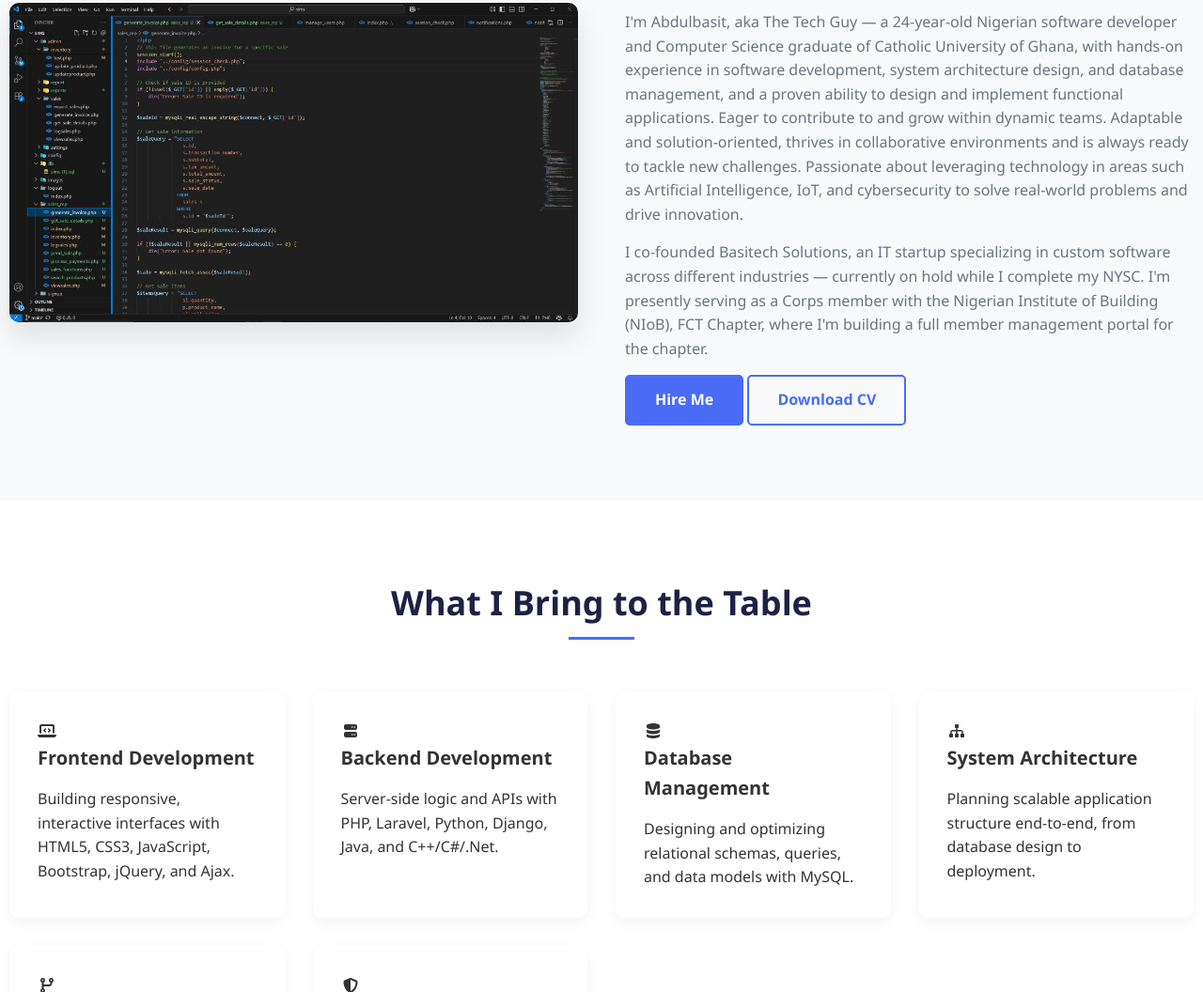
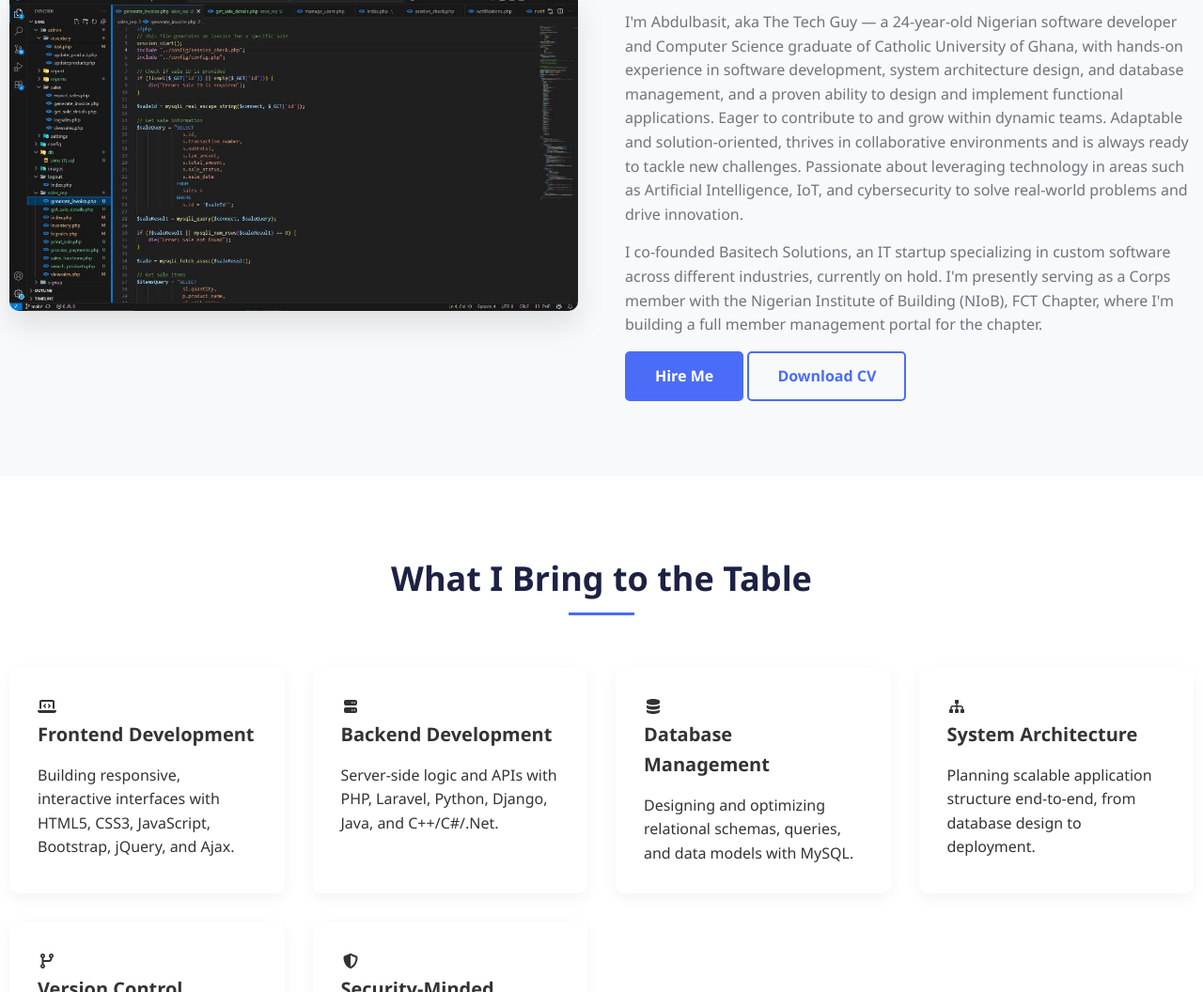
Before and after one commit to olumide1807/myportfolio, a plain HTML site: page index.html in a window 1280 px wide. Shown: the part 1160-2216 px from the top of the page at 94% size. Drawn offline with Linux system fonts and the light colour scheme.

Commit message:
Profile update

```diff
--- a/index.html
+++ b/index.html
@@ -143,7 +143,7 @@
                         Artificial Intelligence, IoT, and cybersecurity to solve real-world problems and drive
                         innovation.</p>
                     <p>I co-founded Basitech Solutions, an IT startup specializing in custom software across
-                        different industries — currently on hold while I complete my NYSC. I'm presently serving as
+                        different industries, currently on hold. I'm presently serving as
                         a Corps member with the Nigerian Institute of Building (NIoB), FCT Chapter, where I'm building
                         a full member management portal for the chapter.</p>
                     <a href="#contact" class="btn">Hire Me</a>
```
